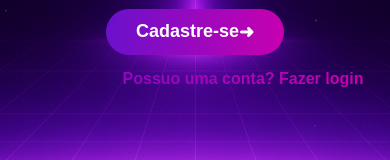
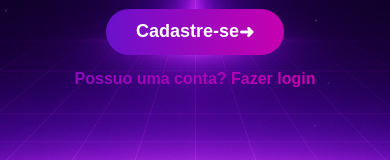
Before and after one commit to TagFernandes/UnBot-site, a React (Vite) app: page / in a window 390 px wide. Shown: the part 517-677 px from the top of the page. Built offline with nearby package versions, Linux system fonts and the light colour scheme; no server answers; a web font is replaced by a local one.

Commit message:
alinhamento botao media

```diff
--- a/src/styles/inicial.css
+++ b/src/styles/inicial.css
@@ -426,7 +426,7 @@ body {
 
 @media (max-width: 768px) {
   /* --- CABEÇALHO --- */
-   .botoesloginup-container {
+  .botoesloginup-container {
     justify-content: center;
     padding: 20px 15px;
   }
@@ -462,6 +462,7 @@ body {
     justify-content: center;
     width: 100%;
     max-width: 320px;
+    left: 0px;
   }
 
   /* --- SEÇÃO PASSO A PASSO --- */
```
